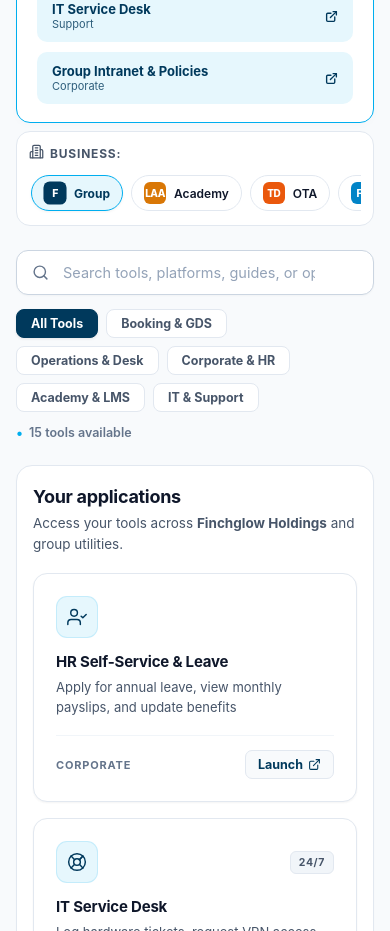
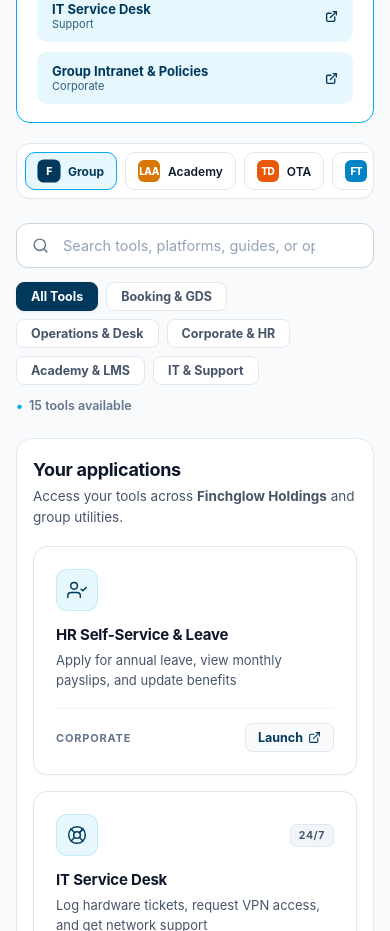
Before and after one commit to MisturaDev/finchglow-staff-portal, a React (Vite) app: page / in a window 390 px wide. Shown: the part 1080-2011 px from the top of the page. Built offline with nearby package versions, Linux system fonts and the light colour scheme.

Commit message:
refactor(switcher): remove prefix label and distribute tabs evenly across card

```diff
--- a/src/components/CompanySwitcher/CompanySwitcher.css
+++ b/src/components/CompanySwitcher/CompanySwitcher.css
@@ -1,30 +1,13 @@
 .company-switcher {
   display: flex;
   align-items: center;
-  gap: 14px;
-  padding: 12px 16px;
+  padding: 8px;
   background: var(--surface);
   border: 1px solid var(--border);
   border-radius: 14px;
-  margin-top: 8px;
+  margin-top: 20px;
   margin-bottom: 4px;
-}
-
-
-.company-switcher-label {
-  display: flex;
-  align-items: center;
-  gap: 6px;
-  font-size: 13px;
-  font-weight: 700;
-  color: var(--text-secondary);
-  text-transform: uppercase;
-  letter-spacing: 0.8px;
-  white-space: nowrap;
-}
-
-.switcher-icon {
-  font-size: 15px;
+  box-shadow: 0 1px 2px rgba(0, 0, 0, 0.03);
 }
 
 .company-switcher-list {
@@ -33,13 +16,18 @@
   gap: 8px;
   overflow-x: auto;
   scrollbar-width: thin;
-  padding: 2px 2px;
+  padding: 2px;
   flex: 1;
+  width: 100%;
   -webkit-overflow-scrolling: touch;
 }
 
 .company-switcher-list::-webkit-scrollbar {
   height: 4px;
+}
+
+.company-switcher-list::-webkit-scrollbar-track {
+  background: transparent;
 }
 
 .company-switcher-list::-webkit-scrollbar-thumb {
@@ -50,9 +38,12 @@
 .company-tab {
   display: inline-flex;
   align-items: center;
+  justify-content: center;
+  flex: 1 1 0;
+  min-width: max-content;
   gap: 8px;
-  padding: 7px 14px;
-  border-radius: 9999px;
+  padding: 9px 16px;
+  border-radius: 10px;
   border: 1px solid var(--border);
   background: transparent;
   color: var(--text-primary);
@@ -100,18 +91,11 @@
 
 @media (max-width: 768px) {
   .company-switcher {
-    flex-direction: column;
-    align-items: stretch;
-    gap: 10px;
-    padding: 12px;
-  }
-
-  .company-switcher-label {
-    font-size: 12px;
+    padding: 6px;
   }
 
   .company-tab {
-    padding: 6px 12px;
+    padding: 7px 12px;
     font-size: 12px;
   }
 }
--- a/src/components/CompanySwitcher/CompanySwitcher.tsx
+++ b/src/components/CompanySwitcher/CompanySwitcher.tsx
@@ -1,6 +1,4 @@
-import React from 'react';
 import type { Company } from '../../types/portal';
-import { Icon } from '../common/Icon';
 import './CompanySwitcher.css';
 
 interface CompanySwitcherProps {
@@ -19,13 +17,6 @@
       className="company-switcher"
       aria-label="Select business subsidiary"
     >
-      <div className="company-switcher-label">
-        <span className="switcher-icon" aria-hidden="true">
-          <Icon name="building" size={15} strokeWidth={2} />
-        </span>
-        <span>Business:</span>
-      </div>
-
       <div
         className="company-switcher-list"
         role="tablist"
```
